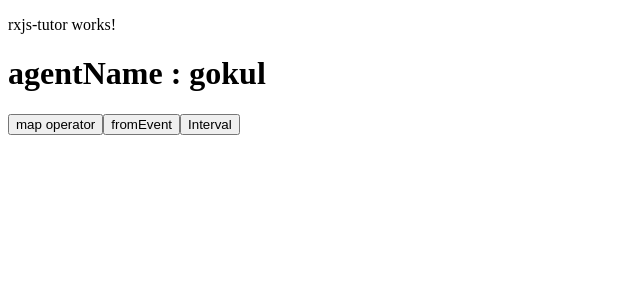
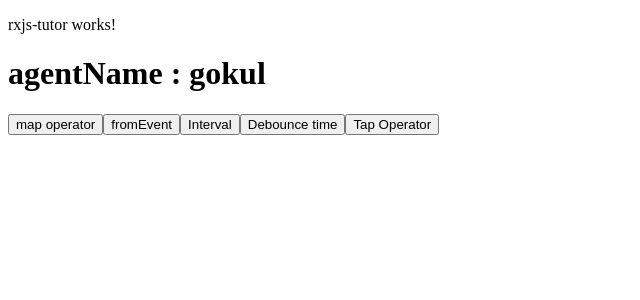
Before and after one commit to srbalakkl/Angular-RxJs, an Angular app: page /home in a window 1280 px wide. Shown: the top 300 px of the page, without its empty margins (0-640 px from the left). Built offline with nearby package versions, Linux system fonts and the light colour scheme.

Commit message:
debounce time

```diff
--- /dev/null
+++ b/src/app/debounce-time/debounce-time.component.html
@@ -0,0 +1,5 @@
+<p>debounce-time works!</p>
+<form [formGroup]="fg">
+    <input (keyup)="$event" formControlName="keypress" type="text">
+</form>
+<!--<button type="button"></button>-->
--- /dev/null
+++ b/src/app/debounce-time/debounce-time.component.ts
@@ -0,0 +1,35 @@
+import {Component, OnInit} from '@angular/core';
+import {FormBuilder, FormGroup} from "@angular/forms";
+import {debounceTime} from "rxjs";
+
+@Component({
+  selector: 'app-debounce-time',
+  templateUrl: './debounce-time.component.html',
+  styleUrls: ['./debounce-time.component.sass']
+})
+export class DebounceTimeComponent implements OnInit {
+
+  fg: FormGroup = this.fb.group({
+    keypress: ['start value', null]
+  });
+
+  constructor(private fb: FormBuilder) {
+  }
+
+  ngOnInit(): void {
+    /**
+     * the problem with the below line is,
+     * We can't use this with API calls.
+     */
+    // this.fg.get('keypress')?.valueChanges.subscribe(data=>{
+    //   console.log(data)
+    // });
+
+    this.fg.get('keypress')?.valueChanges.pipe(debounceTime(1000))
+      .subscribe(data => {
+        console.log(data);
+      })
+    //   now this can send a data after 1 sec
+  }
+
+}
--- a/src/app/rxjs-tutor/rxjs-tutor.component.html
+++ b/src/app/rxjs-tutor/rxjs-tutor.component.html
@@ -3,3 +3,5 @@
 <button [routerLink]="['/map2']" type="button">map operator</button>
 <button [routerLink]="['/fromEvent']" type="button">fromEvent</button>
 <button [routerLink]="['/interval']" type="button">Interval</button>
+<button [routerLink]="['/debounce']" type="button">Debounce time</button>
+<button [routerLink]="['/tap']" type="button">Tap Operator</button>
--- /dev/null
+++ b/src/app/tap-operator/tap-operator.component.html
@@ -0,0 +1,2 @@
+<p>tap-operator works!</p>
+<button (click)="tap()" type="button">Tap me</button>
--- /dev/null
+++ b/src/app/tap-operator/tap-operator.component.ts
@@ -0,0 +1,43 @@
+import {Component, OnInit} from '@angular/core';
+import {of, tap} from "rxjs";
+
+@Component({
+  selector: 'app-tap-operator',
+  templateUrl: './tap-operator.component.html',
+  styleUrls: ['./tap-operator.component.sass']
+})
+export class TapOperatorComponent implements OnInit {
+
+  data = [];
+  data1 = [];
+
+  constructor() {
+  }
+
+  ngOnInit(): void {
+  }
+
+  tap() {
+    of(1, 2, 3, 4, 5, 6, 7, 8, 9)
+      .pipe(tap(x => {
+        /**
+         * Whatever we are done here will not affect the output value
+         * ie Even if we change the x value,
+         * It doesn't get affected in subscribe/output value.
+         */
+
+        x = x * 10;
+        // this.data.push(x)
+        console.log('From tap ', x);
+      }))
+      .subscribe({
+        next(x) {
+          console.log(x)
+        }
+      });
+
+    // setTimeout(()=>{
+    //   console.log(this.data1)
+    // },100);
+  }
+}
```
Also changed, not shown: src/app/app-routing.module.ts (+11 -7 lines), src/app/app.module.ts (+16 -10 lines), src/app/debounce-time/debounce-time.component.sass (added), src/app/tap-operator/tap-operator.component.sass (added).
